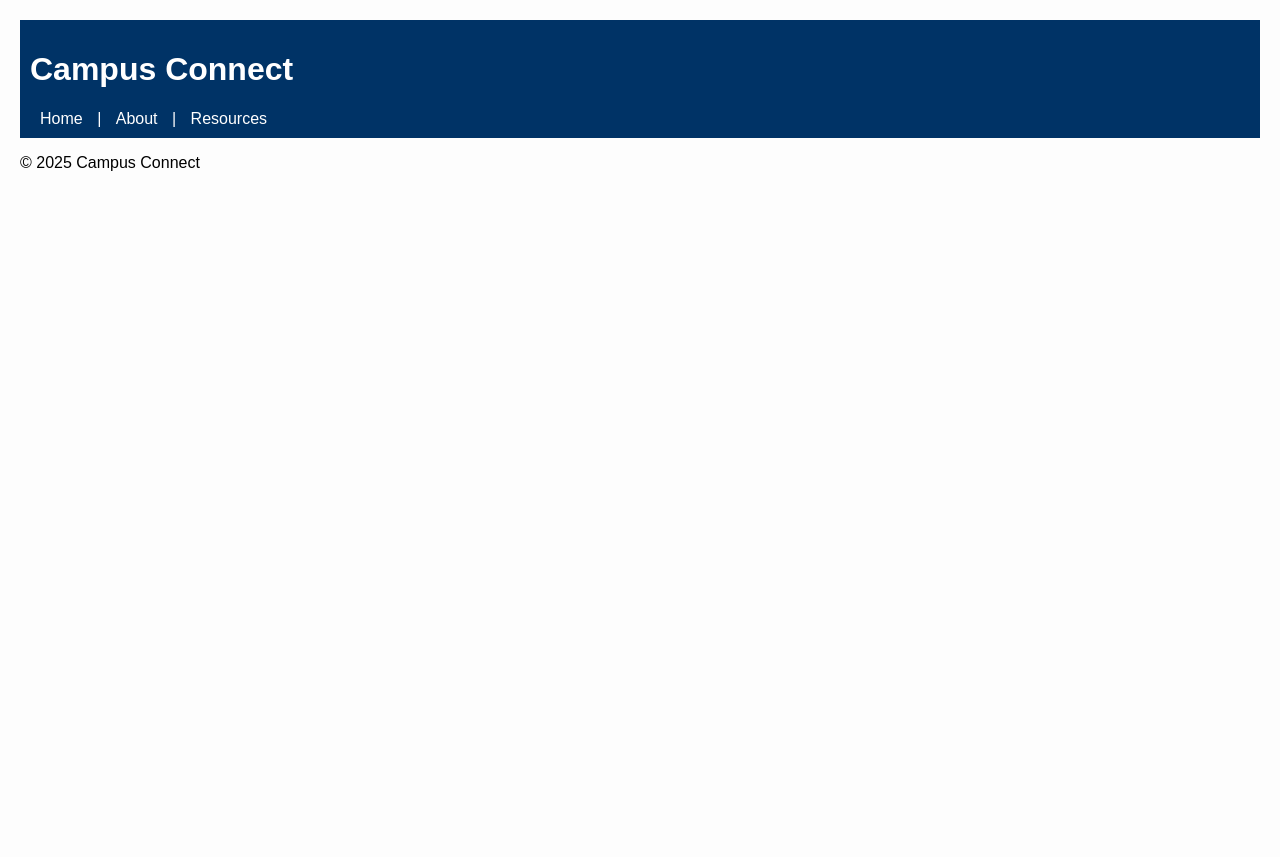
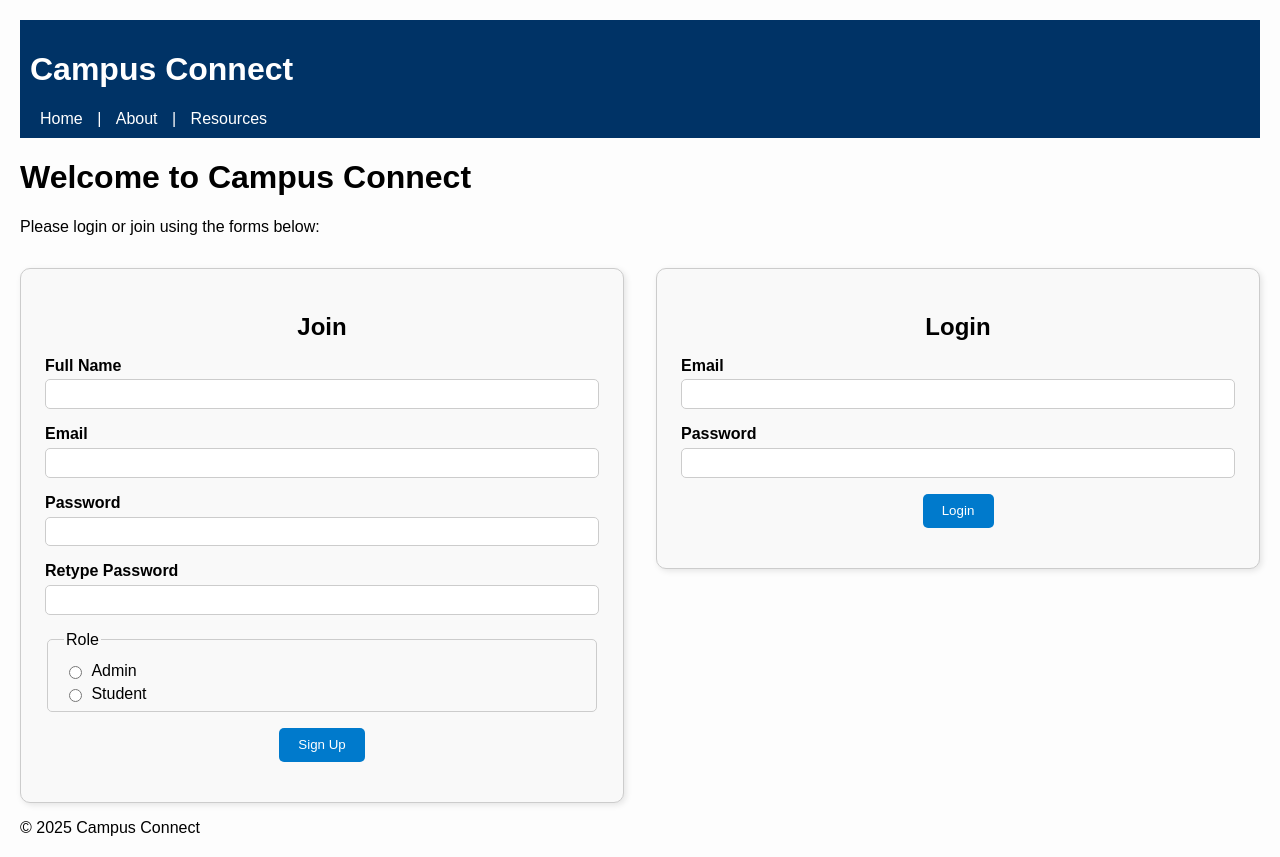
Before and after one commit to aayahosman/Campus-Connect, a Flask app: page / in a window 1280 px wide. Before the commit the page ends 171 px from the top, so only its background shows below. Run offline with Flask 3, Linux system fonts and the light colour scheme.

Commit message:
Add login blueprint and updated templates

```diff
--- a/app.py
+++ b/app.py
@@ -12,12 +12,14 @@ app.config['TRAP_BAD_REQUEST_ERRORS'] = True
 
 print(dbi.conf('cs304jas_db'))
 
-from resources_routes import resource_bp
+from login import auth_bp
+app.register_blueprint(auth_bp)
 app.register_blueprint(resource_bp)
 
 @app.route('/')
 def index():
-    return render_template('main.html', page_title='Main Page')
+    print("index")
+    return render_template('login.html', page_title='Main Page')
 
 @app.route('/about/')
 def about():
--- a/login.py
+++ b/login.py
@@ -0,0 +1,137 @@
+from flask import Blueprint, render_template, request, redirect, flash, session, url_for
+import bcrypt
+import cs304dbi as dbi
+
+
+auth_bp = Blueprint('auth', __name__)  # name 'auth' is used in url_for
+
+def get_conn():
+    return dbi.connect()
+
+# Home should be the login page
+@auth_bp.route('/')
+def index():
+    print("index in login")
+    return render_template('login.html', page_title='Campus Connect: Login')
+
+@auth_bp.route('/about')
+def about():
+    return render_template('about.html', page_title='About Us')
+
+@auth_bp.route('/join/', methods=['POST'])
+def join():
+    full_name = request.form.get('full_name')
+    email = request.form.get('email')
+    passwd1 = request.form.get('password1')
+    passwd2 = request.form.get('password2')
+    role = request.form.get('role')
+
+    if not (full_name and email and passwd1 and passwd2):
+        flash('Please fill in all required fields')
+        return redirect(url_for('auth.index'))
+
+    if passwd1 != passwd2:
+        flash('Passwords do not match')
+        return redirect(url_for('auth.index'))
+
+    hashed = bcrypt.hashpw(passwd1.encode('utf-8'), bcrypt.gensalt()).decode('utf-8')
+
+    conn = get_conn()
+    curs = dbi.cursor(conn)
+    try:
+        curs.execute('''
+            INSERT INTO users (full_name, email, password_hash, role)
+            VALUES (%s, %s, %s, %s)
+        ''', [full_name, email, hashed, role])
+        conn.commit()
+    except Exception as err:
+        err_str = str(err)
+
+        # Detect duplicate email (MariaDB error code 1062)
+        if "1062" in err_str or "Duplicate entry" in err_str:
+            flash("❗ This email is already registered. Please log in instead.", "error")
+        else:
+            flash(f"Something went wrong: {err}", "error")
+
+        return redirect(url_for('auth.index'))
+
+    curs.execute('select last_insert_id()')
+    uid = curs.fetchone()[0]
+
+    flash(f'Account created. Your user id is {uid}')
+    session['full_name'] = full_name
+    session['user_id'] = uid
+    session['email'] = email
+    session['logged_in'] = True
+    session['visits'] = 1
+
+    return redirect(url_for('auth.user', email=email))
+
+@auth_bp.route('/login/', methods=['POST'])
+def login():
+    email = request.form.get('email')
+    passwd = request.form.get('password')
+
+    if not (email and passwd):
+        flash('Please supply both email and password')
+        return redirect(url_for('auth.index'))
+
+    conn = get_conn()
+    curs = dbi.dict_cursor(conn)
+    curs.execute('''
+        SELECT user_id, password_hash, full_name
+        FROM users
+        WHERE email = %s
+    ''', [email])
+    row = curs.fetchone()
+
+    if row is None:
+        flash('Login incorrect. Try again or join.')
+        return redirect(url_for('auth.index'))
+
+    stored = row['password_hash']
+    if bcrypt.checkpw(passwd.encode('utf-8'), stored.encode('utf-8')):
+        flash('Successfully logged in as ' + email)
+        session['email'] = email
+        session['user_id'] = row['user_id']
+        session['full_name'] = row.get('full_name')
+        session['logged_in'] = True
+        session['visits'] = 1
+        return redirect(url_for('auth.user', email=email))
+    else:
+        flash('Login incorrect. Try again or join.')
+        return redirect(url_for('auth.index'))
+
+@auth_bp.route('/user/<email>')
+def user(email):
+    try:
+        if 'email' in session and session.get('email') == email:
+            user_id = session.get('user_id')
+            session['visits'] = 1 + int(session.get('visits', 0))
+            return render_template(
+                'greet.html',
+                page_title=f'Welcome {email}',
+                email=email,
+                full_name=session.get('full_name'),
+                user_id=user_id,
+                visits=session['visits']
+            )
+        else:
+            flash('You are not logged in. Please login or join.')
+            return redirect(url_for('auth.index'))
+    except Exception as err:
+        flash('Some kind of error: ' + str(err))
+        return redirect(url_for('auth.index'))
+
+@auth_bp.route('/logout/')
+def logout():
+    if 'email' in session:
+        session.pop('email', None)
+        session.pop('user_id', None)
+        session.pop('full_name', None)
+        session.pop('logged_in', None)
+        flash('You are logged out')
+        return redirect(url_for('auth.index'))
+    else:
+        flash('You are not logged in. Please login or join')
+        return redirect(url_for('auth.index'))
--- a/templates/base.html
+++ b/templates/base.html
@@ -12,16 +12,19 @@
         <a href="{{ url_for('index') }}">Home</a> |
         <a href="{{ url_for('about') }}">About</a> |
         <a href="{{ url_for('resources.list_resources') }}">Resources</a>
+        {% if session.get('logged_in') %}
+          | <a href="{{ url_for('auth.logout') }}">Logout</a>
+        {% endif %}
       </nav>
     </header>
 
-    {% with messages = get_flashed_messages() %}
+    {% with messages = get_flashed_messages(with_categories=True) %}
       {% if messages %}
-        <ul id="flashes">
-          {% for msg in messages %}
-            <li>{{ msg }}</li>
+        <div id="flashes">
+          {% for category, msg in messages %}
+            <div class="flash-{{ category }}">{{ msg }}</div>
           {% endfor %}
-        </ul>
+        </div>
       {% endif %}
     {% endwith %}
 
--- /dev/null
+++ b/templates/login.html
@@ -0,0 +1,190 @@
+{% extends "base.html" %}
+
+{% block content %}
+<style>
+/* Layout: two boxes side by side */
+.form-container {
+    display: flex;
+    justify-content: space-around;
+    align-items: flex-start;
+    flex-wrap: wrap;
+    gap: 2rem;
+    margin-top: 2rem;
+}
+
+.form-box {
+    flex: 1 1 300px;
+    border: 1px solid #ccc;
+    border-radius: 10px;
+    padding: 1.5rem;
+    box-shadow: 2px 2px 6px rgba(0,0,0,0.1);
+    background-color: #f9f9f9;
+}
+
+form h2 {
+    text-align: center;
+    margin-bottom: 1rem;
+}
+
+/* Normal labels (text above input) */
+.field-label {
+    display: block;
+    margin-top: 1rem;
+    font-weight: bold;
+}
+
+.field-label input {
+    display: block;
+    width: 100%;
+    padding: 0.4rem;
+    margin-top: 0.3rem;
+    box-sizing: border-box;
+    border: 1px solid #ccc;
+    border-radius: 5px;
+}
+
+/* General input styling (for login form too) */
+form input[type="text"],
+form input[type="password"] {
+    width: 100%;
+    padding: 0.4rem;
+    box-sizing: border-box;
+    border: 1px solid #ccc;
+    border-radius: 5px;
+}
+
+/* Fieldset and radios */
+fieldset {
+    margin-top: 1rem;
+    border: 1px solid #ccc;
+    border-radius: 5px;
+    padding: 0.5rem 1rem;
+}
+
+/* Each radio option on its own line, nicely aligned */
+fieldset label {
+    display: flex;
+    align-items: center;   /* vertically center radio + text */
+    gap: 0.4rem;
+    margin-top: 0.3rem;
+    font-weight: normal;
+}
+
+fieldset input[type="radio"] {
+    width: auto;
+}
+
+/* Buttons */
+button {
+    display: block;
+    margin: 1rem auto;
+    padding: 0.6rem 1.2rem;
+    border: none;
+    background-color: #007acc;
+    color: white;
+    border-radius: 5px;
+    cursor: pointer;
+}
+
+button:hover {
+    background-color: #005fa3;
+}
+.flash-error {
+    background-color: #ffe0e0;
+    border-left: 6px solid #cc0000;
+    padding: 0.9rem 1rem;
+    margin: 1rem 0;
+    border-radius: 6px;
+    color: #800;
+    font-weight: bold;
+    font-size: 1rem;
+}
+
+.flash-success {
+    background-color: #e6ffe6;
+    border-left: 6px solid #009900;
+    padding: 0.9rem 1rem;
+    margin: 1rem 0;
+    border-radius: 6px;
+    color: #064d06;
+    font-weight: bold;
+    font-size: 1rem;
+}
+
+</style>
+
+<h1>Welcome to Campus Connect</h1>
+<p>Please login or join using the forms below:</p>
+
+<div class="form-container">
+    <!-- Left: Join form -->
+    <div class="form-box">
+        <form id="joinform" action="{{ url_for('auth.join') }}" method="post">
+            <h2>Join</h2>
+
+            <label class="field-label">Full Name
+                <input type="text" name="full_name" required>
+            </label>
+
+            <label class="field-label">Email
+                <input type="text" name="email" required
+                       pattern="[a-z0-9._%+\-]+@[a-z0-9.\-]+\.[a-z]{2,}$"
+                       title="Please enter a valid email address">
+            </label>
+
+            <label class="field-label">Password
+                <input type="password" name="password1" required>
+            </label>
+
+            <label class="field-label">Retype Password
+                <input type="password" name="password2" required>
+            </label>
+
+            <fieldset>
+                <legend>Role</legend>
+                <label>
+                    <input required type="radio" name="role" value="admin">
+                    Admin
+                </label>
+
+                <label>
+                    <input required type="radio" name="role" value="student">
+                    Student
+                </label>
+            </fieldset>
+
+            <button type="submit">Sign Up</button>
+        </form>
+    </div>
+
+    <!-- Right: Login form -->
+    <div class="form-box">
+        <form id="loginform" action="{{ url_for('auth.login') }}" method="post">
+            <h2>Login</h2>
+
+            <label class="field-label">Email
+                <input type="text" name="email" required>
+            </label>
+
+            <label class="field-label">Password
+                <input type="password" name="password" required>
+            </label>
+
+            <button type="submit">Login</button>
+        </form>
+    </div>
+</div>
+{% endblock %}
+
+{% block jquery_scripts %}
+<script>
+$("#joinform").on('submit', function (event) {
+     var pw1 = $(this).find('[name=password1]').val();
+     var pw2 = $(this).find('[name=password2]').val();
+     if (pw1 != pw2) {
+         event.preventDefault();
+         alert("Passwords don't match");
+     }
+});
+</script>
+{% endblock %}
```
Also changed, not shown: templates/greet.html (added, +58 -0 lines), user_table_setup.py (added, +22 -0 lines).
